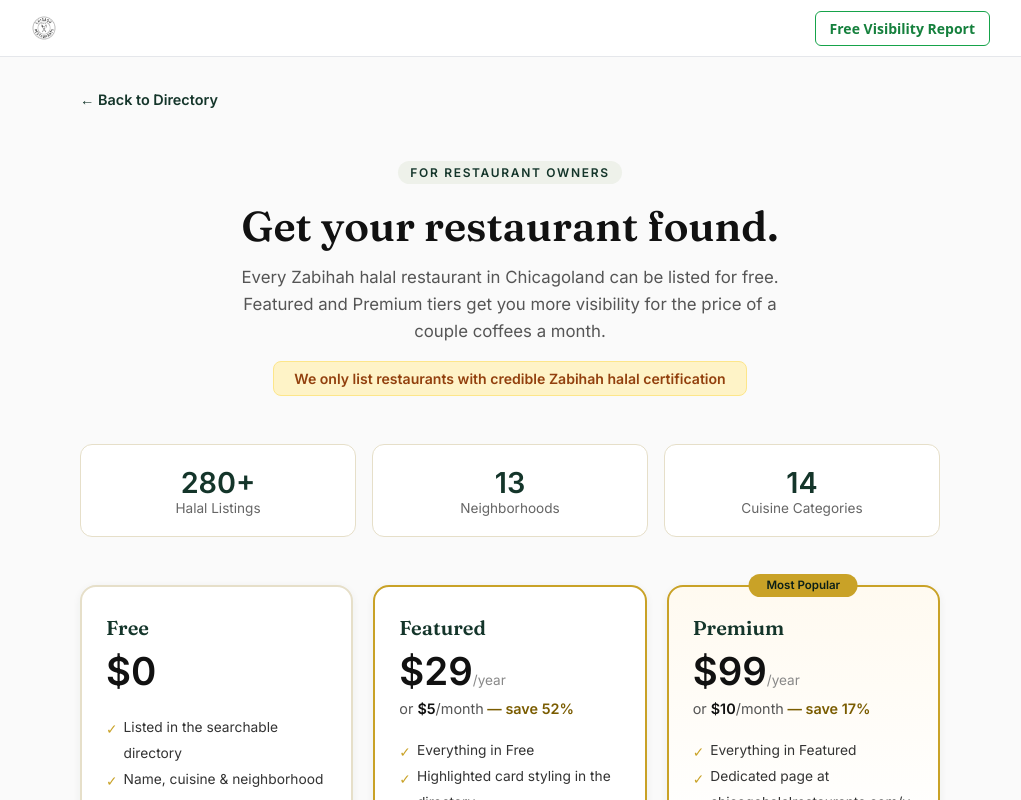
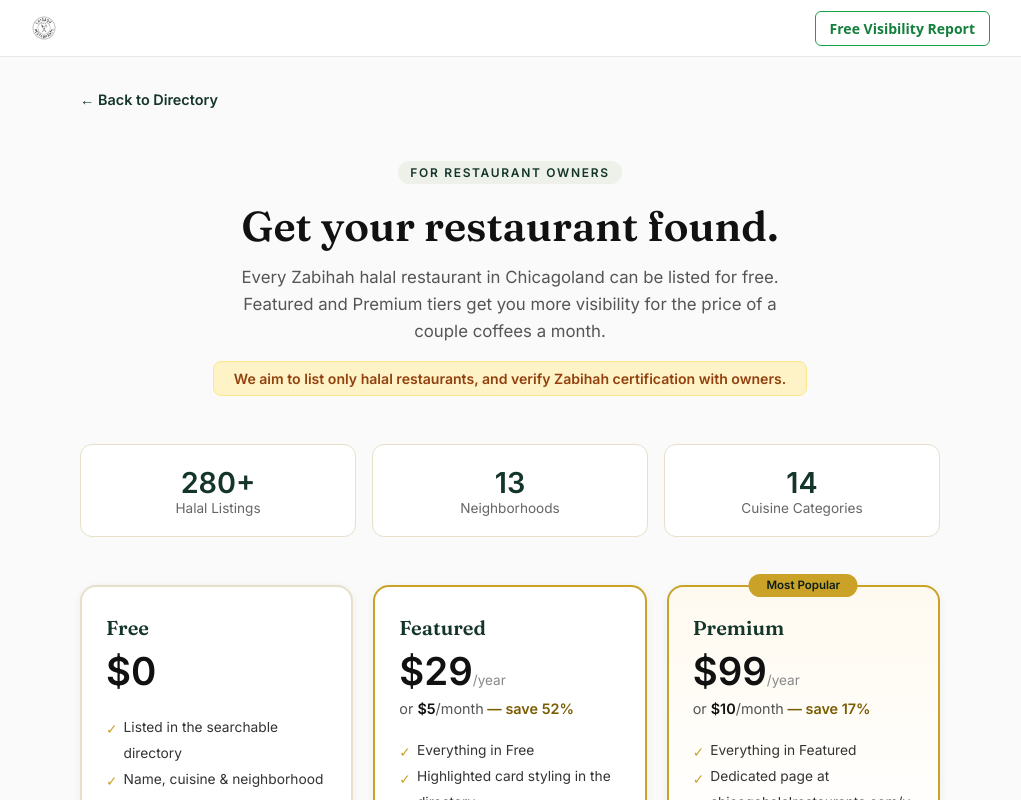
Before and after one commit to syedja/chicagohalalrestaurants, a Next.js app: page /advertise in a window 1280 px wide. Shown: the top 800 px of the page, without its empty margins (130-1151 px from the left). Built offline with nearby package versions, Linux system fonts and the light colour scheme.

Commit message:
Fix inaccurate certification claim on advertise page

```diff
--- a/app/advertise/page.js
+++ b/app/advertise/page.js
@@ -103,7 +103,7 @@
           Premium tiers get you more visibility for the price of a couple coffees a month.
         </p>
         <div style={{ display: 'inline-block', background: '#fef3c7', border: '1px solid #fde68a', borderRadius: '8px', padding: '0.5rem 1.25rem', fontSize: '0.88rem', color: '#92400e', fontWeight: 600 }}>
-          We only list restaurants with credible Zabihah halal certification
+          We aim to list only halal restaurants, and verify Zabihah certification with owners.
         </div>
       </div>
 
```
